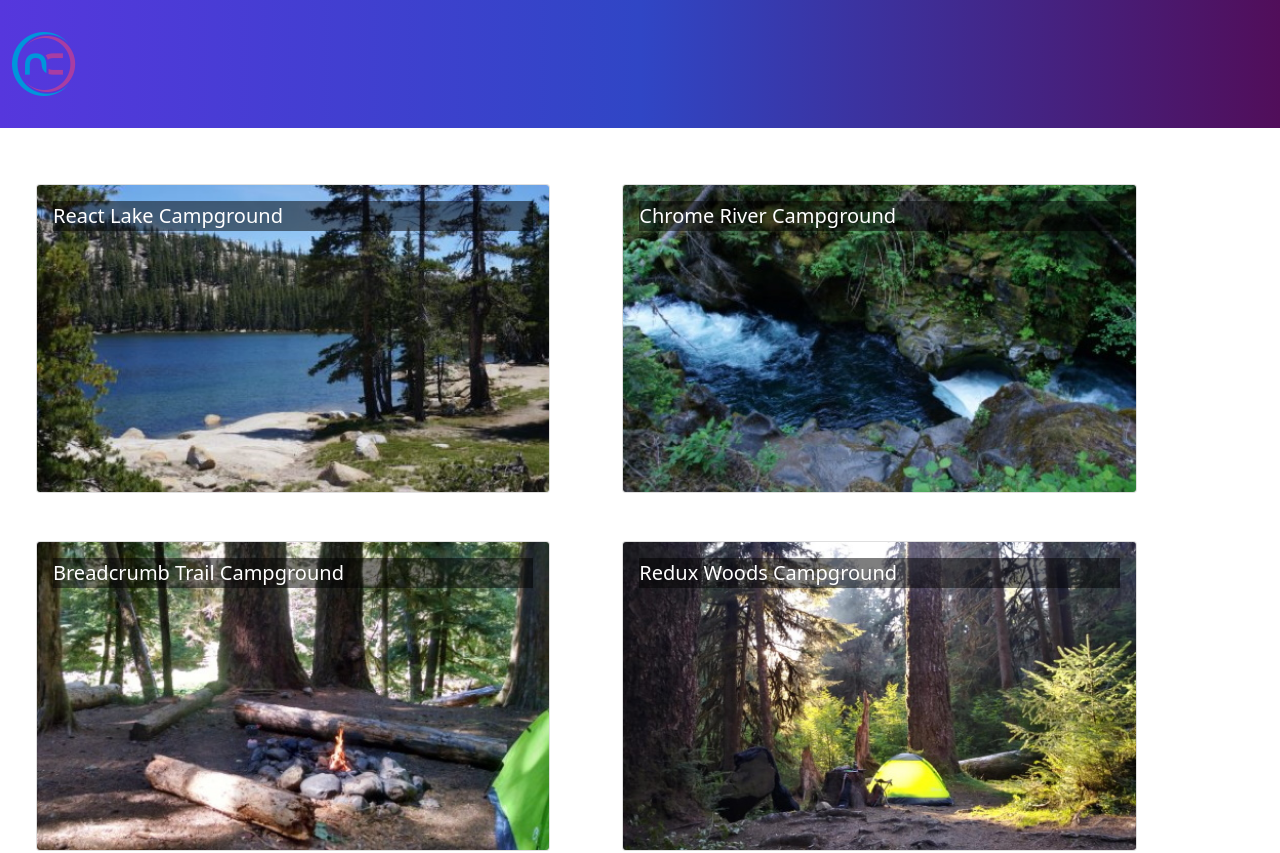
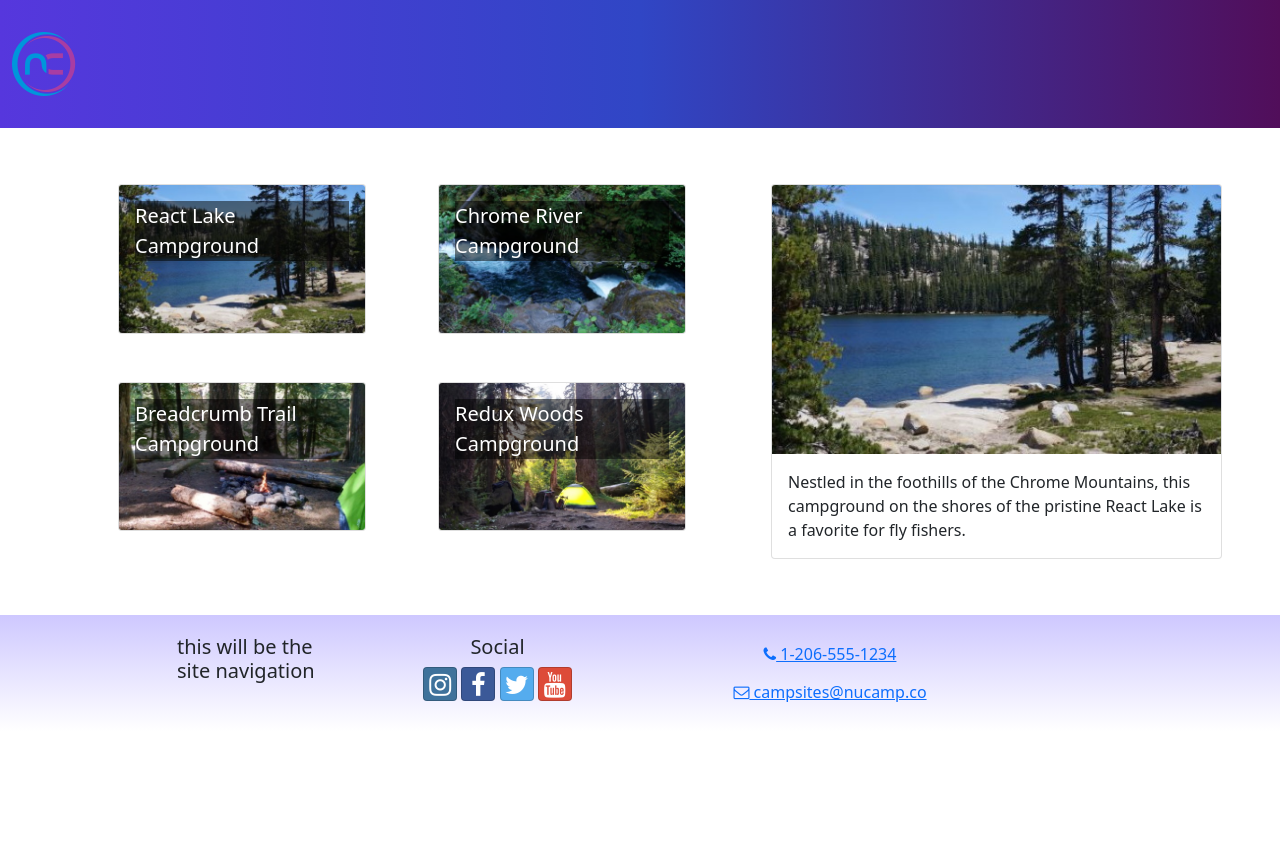
Before and after one commit to darwinvillaruel/nucampsite-react, a React (Create React App) app: page / in a window 1280 px wide. Shown: the top 853 px of the page. After the commit the page ends 800 px from the top, so only its background shows below. Built offline with nearby package versions, Linux system fonts and the light colour scheme.

Commit message:
useState

```diff
--- a/src/App.js
+++ b/src/App.js
@@ -1,14 +1,14 @@
 import React from 'react';
 import Header from './components/Header';
 import './App.css';
-import CampsitesList from './features/campsites/CampsitesList';
+import CampsitesDirectoryPage from './pages/CampsitesDirectoryPage';
 import Footer from './components/Footer';
 
 function App() {
   return (
     <div className='App'>
       <Header />
-      <CampsitesList />
+      <CampsitesDirectoryPage />
       <Footer />
     </div>
   );
--- a/src/features/campsites/CampsiteCard.js
+++ b/src/features/campsites/CampsiteCard.js
@@ -1,15 +1,16 @@
 import { Card, CardImg, CardImgOverlay, CardTitle } from 'reactstrap';
 
-const CampsiteCard = (props) => {
+const CampsiteCard = ({ campsite }) => {
+  const { image, name } = campsite;
   return (
     <Card>
       <CardImg
         width='100%'
-        src={props.campsite.image}
-        alt={props.campsite.name}
+        src={image}
+        alt={name}
       />
       <CardImgOverlay>
-        <CardTitle>{props.campsite.name}</CardTitle>
+        <CardTitle>{campsite.name}</CardTitle>
       </CardImgOverlay>
     </Card>
   );
--- /dev/null
+++ b/src/features/campsites/CampsiteDetail.js
@@ -0,0 +1,24 @@
+import { Card, CardImg, CardText, CardBody, Col } from 'reactstrap';
+
+const CampsiteDetail = ({ campsite }) => {
+  const { image, name, description } = campsite;
+  return (
+    <Col
+      md='12'
+      className='m-4'
+    >
+      <Card>
+        <CardImg
+          top
+          src={image}
+          alt={name}
+        />
+        <CardBody>
+          <CardText>{description}</CardText>
+        </CardBody>
+      </Card>
+    </Col>
+  );
+};
+
+export default CampsiteDetail;
--- a/src/features/campsites/CampsitesList.js
+++ b/src/features/campsites/CampsitesList.js
@@ -1,16 +1,19 @@
-import { CAMPSITES } from '../../app/shared/CAMPSITES';
 import { Col, Row } from 'reactstrap';
 import CampsiteCard from './CampsiteCard';
+import { selectAllCampsites } from './campsitesSlice';
 
-const CampsitesList = () => {
+const CampsitesList = ({ setCampsiteId }) => {
+  const campsites = selectAllCampsites();
+
   return (
     <Row className='ms-auto'>
-      {CAMPSITES.map((campsite) => {
+      {campsites.map((campsite) => {
         return (
           <Col
             md='5'
             className='m-4'
             key={campsite.id}
+            onClick={() => setCampsiteId(campsite.id)}
           >
             <CampsiteCard campsite={campsite} />
           </Col>
--- /dev/null
+++ b/src/features/campsites/campsitesSlice.js
@@ -0,0 +1,13 @@
+import { CAMPSITES } from '../../app/shared/CAMPSITES';
+
+export const selectAllCampsites = () => {
+  return CAMPSITES;
+};
+
+export const selectCampsiteById = (id) => {
+  return CAMPSITES.find((campsite) => campsite.id === id);
+};
+
+// export const selectRandomCampsite = () => {
+//   return CAMPSITES[Math.floor(CAMPSITES.length * Math.random())];
+// };
--- /dev/null
+++ b/src/pages/CampsitesDirectoryPage.js
@@ -0,0 +1,31 @@
+import { useState } from 'react';
+import { Container, Row, Col } from 'reactstrap';
+import CampsiteDetail from '../features/campsites/CampsiteDetail';
+import CampsitesList from '../features/campsites/CampsitesList';
+import { selectCampsiteById } from '../features/campsites/campsitesSlice';
+
+const CampsitesDirectoryPage = () => {
+  const [campsiteId, setCampsiteId] = useState(0);
+  const selectedCampsite = selectCampsiteById(campsiteId);
+
+  return (
+    <Container>
+      <Row>
+        <Col
+          sm='5'
+          md='7'
+        >
+          <CampsitesList setCampsiteId={setCampsiteId} />
+        </Col>
+        <Col
+          sm='7'
+          md='5'
+        >
+          <CampsiteDetail campsite={selectedCampsite} />
+        </Col>
+      </Row>
+    </Container>
+  );
+};
+
+export default CampsitesDirectoryPage;
```
